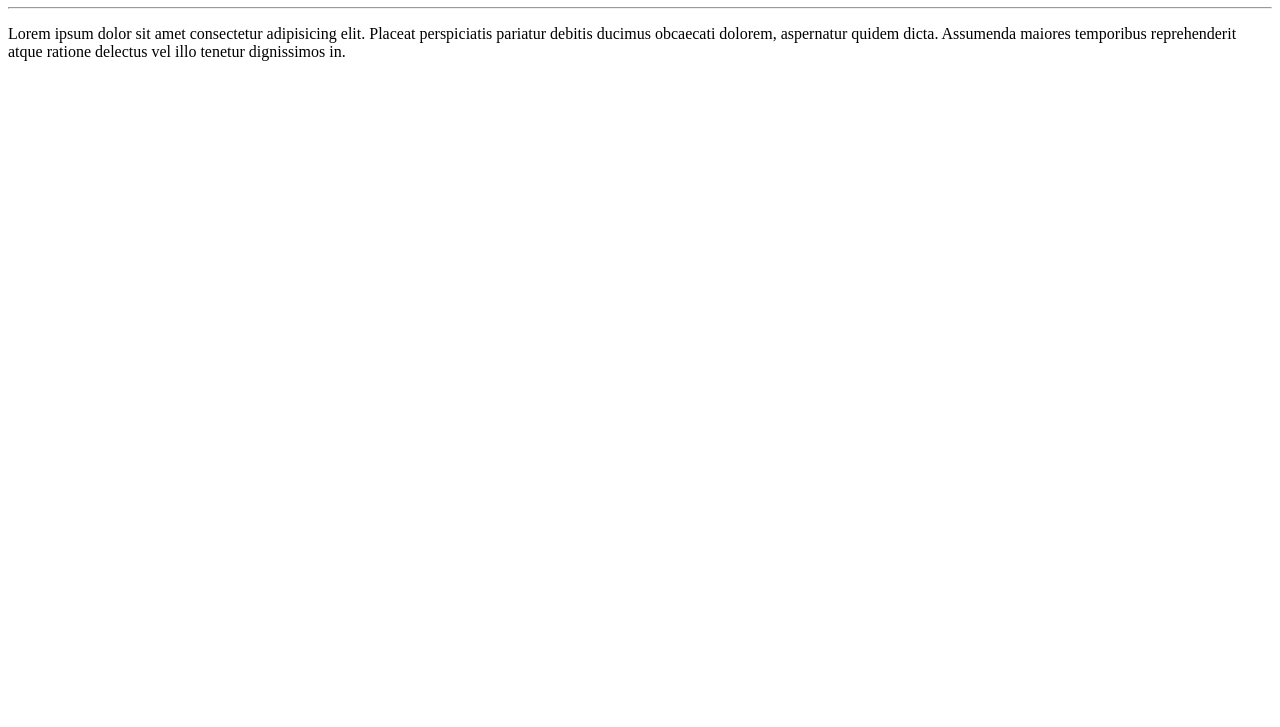
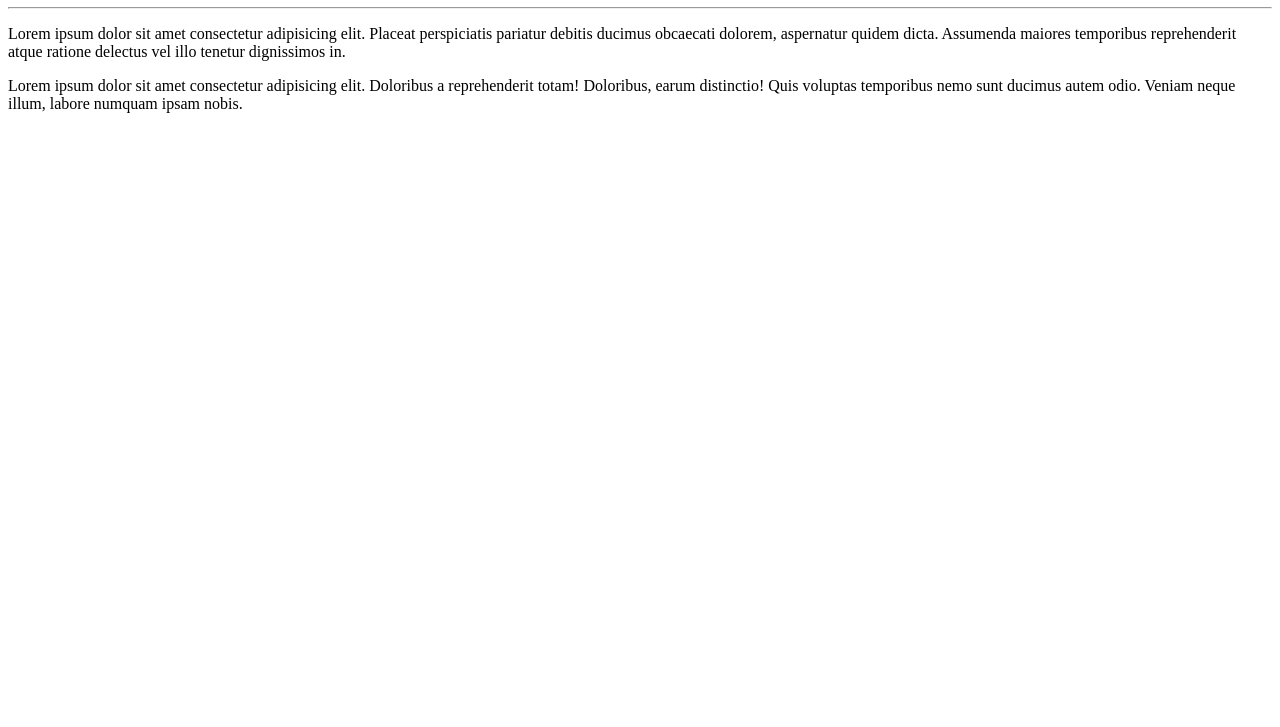
Before and after one commit to marisarsilva/Ola_Mundo, a plain HTML site: page Index.html in a window 1280 px wide. Shown: the part 73-800 px from the top of the page. Drawn offline with Linux system fonts and the light colour scheme.

Commit message:
Adicionei Paragrafo

```diff
--- a/Index.html
+++ b/Index.html
@@ -10,5 +10,7 @@
     <h1>Olá, Mundo!</h1>
     <hr/>
      <p> Lorem ipsum dolor sit amet consectetur adipisicing elit. Placeat perspiciatis pariatur debitis ducimus obcaecati dolorem, aspernatur quidem dicta. Assumenda maiores temporibus reprehenderit atque ratione delectus vel illo tenetur dignissimos in.</p>
+     <p> Lorem ipsum dolor sit amet consectetur adipisicing elit. Doloribus a reprehenderit totam! Doloribus, earum distinctio! Quis voluptas temporibus nemo sunt ducimus autem odio. Veniam neque illum, labore numquam ipsam nobis.</p>
+
 </body>
 </html>
```
